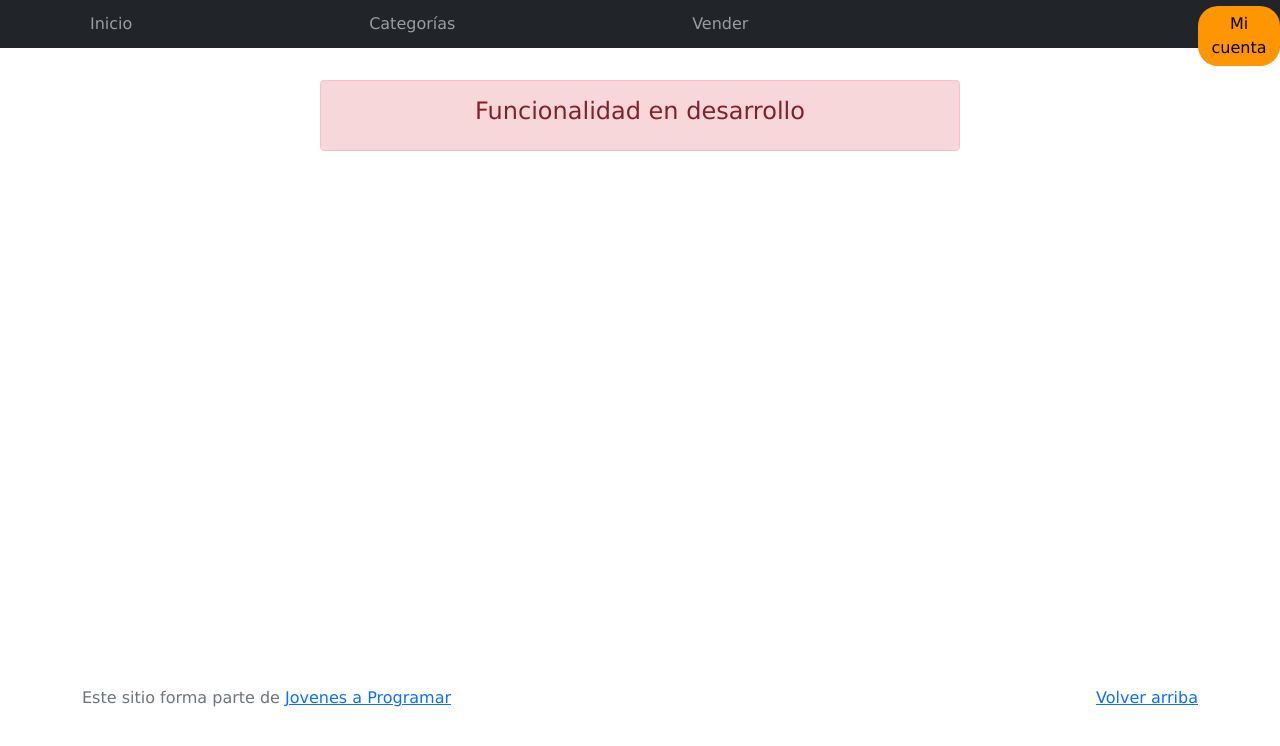
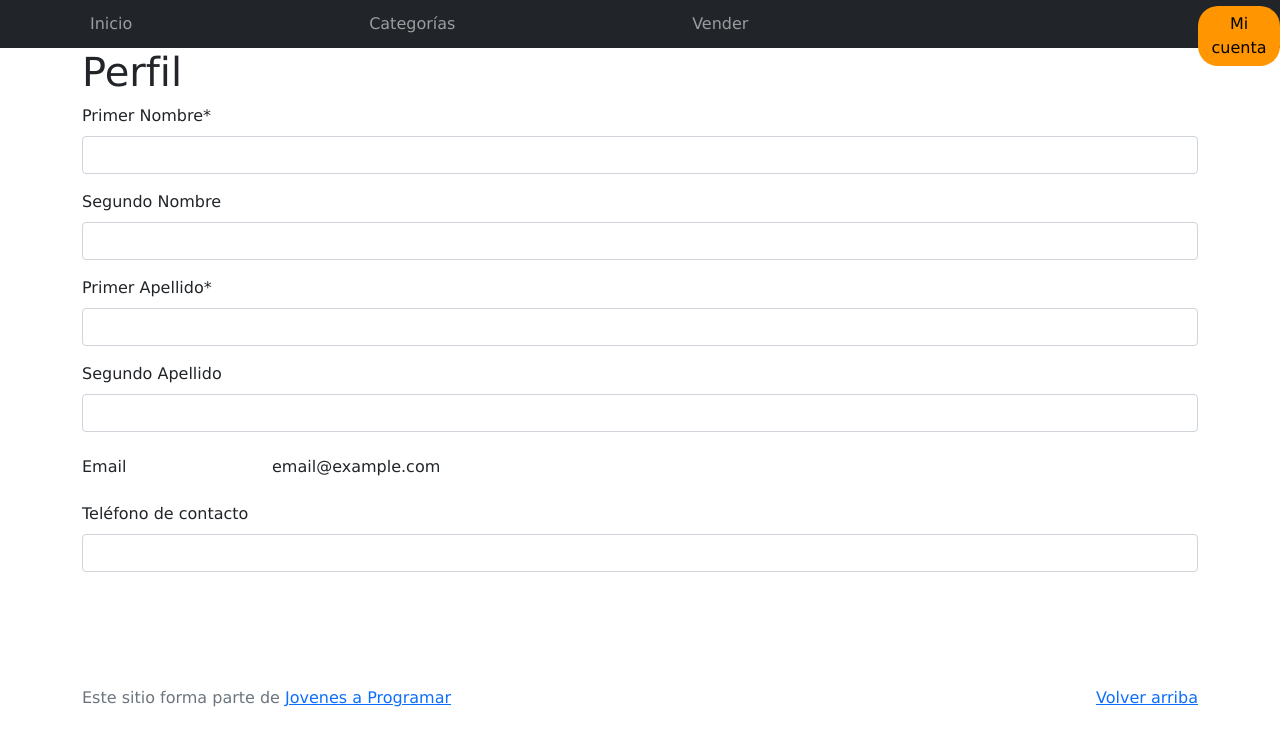
Before and after one commit to LautaP3/workspace_inicial, a plain HTML site: page my-profile.html in a window 1280 px wide. Drawn offline with Linux system fonts and the light colour scheme.

Commit message:
entrega-7

```diff
--- a/js/init.js
+++ b/js/init.js
@@ -71,6 +71,8 @@ document.addEventListener("DOMContentLoaded", function(){
 const username = localStorage.getItem("username");
 if (username) {
   profileButton.textContent = `${username}`;
+  const emailInput = document.getElementById("staticEmail");
+  emailInput.value = username;
 }
 });
 
--- a/my-profile.html
+++ b/my-profile.html
@@ -64,10 +64,35 @@
   </nav>
   <main>
     <div class="container">
-      <div class="alert alert-danger text-center" role="alert">
-        <h4 class="alert-heading">Funcionalidad en desarrollo</h4>
+      <div class="Perfil">
+        <h1>Perfil</h1>
       </div>
-    </div>
+      <div class="mb-3">
+        <label for="exampleFormControlInput1" class="form-label">Primer Nombre*</label>
+        <input type="text" class="form-control" id="nameInput1" required>
+      </div>
+      <div class="mb-3">
+        <label for="exampleFormControlInput1" class="form-label">Segundo Nombre</label>
+        <input type="text" class="form-control" id="nameInput2">
+      </div>
+      <div class="mb-3">
+        <label for="exampleFormControlInput1" class="form-label">Primer Apellido*</label>
+        <input type="text" class="form-control" id="lastName1" required>
+      </div>
+      <div class="mb-3">
+        <label for="exampleFormControlInput1" class="form-label">Segundo Apellido</label>
+        <input type="text" class="form-control" id="lastName2">
+      </div>
+      <div class="mb-3 row">
+        <label for="staticEmail" class="col-sm-2 col-form-label">Email</label>
+        <div class="col-sm-10">
+          <input type="text" readonly class="form-control-plaintext" id="staticEmail" value="email@example.com">
+        </div>
+      </div>
+      <div class="mb-3">
+        <label for="exampleFormControlInput1" class="form-label">Teléfono de contacto</label>
+        <input type="number" class="form-control" id="phoneNumber" required min="0">
+      </div>
   </main>
   <footer class="text-muted">
     <div class="container">
```
